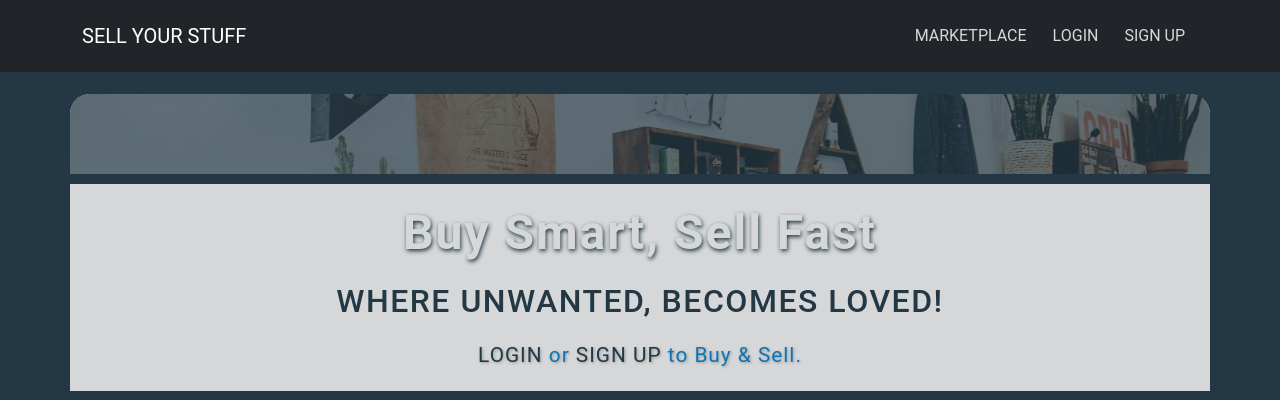
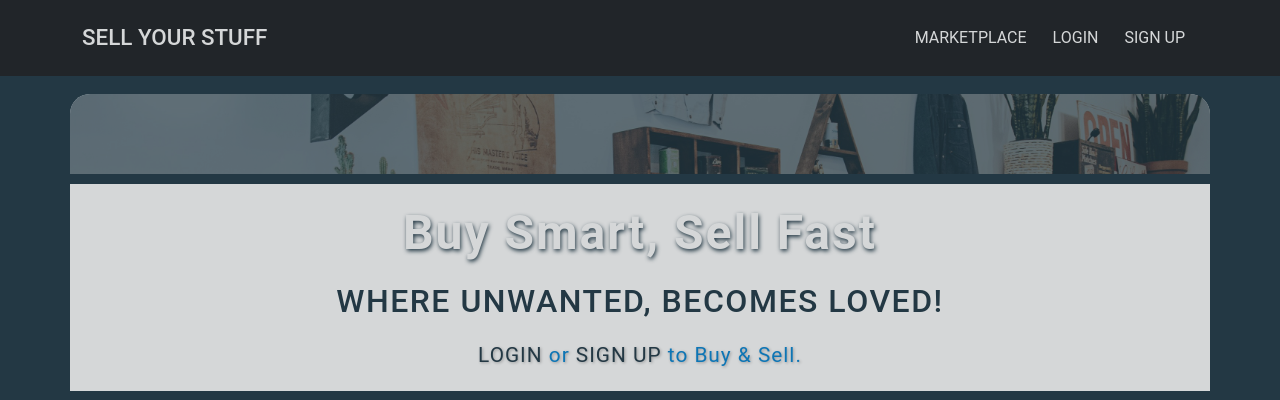
Before and after one commit to TerryLoc/sell_ur_stuff, a Django app: page / in a window 1280 px wide. Shown: the top 400 px of the page. Run offline with Django 5.2, Linux system fonts and the light colour scheme.

Commit message:
style: add styles for navbar

```diff
--- a/static/css/styles.css
+++ b/static/css/styles.css
@@ -23,6 +23,14 @@ body {
   padding: 70px 0;
   height: auto;
   flex: 1 0 auto;
+}
+
+/* Navbar styles */
+.navbar-brand {
+  color: var(--secondary-font-color);
+  font-size: 1.4rem;
+  font-weight: 500;
+  text-transform: uppercase;
 }
 
 .navbar {
```
